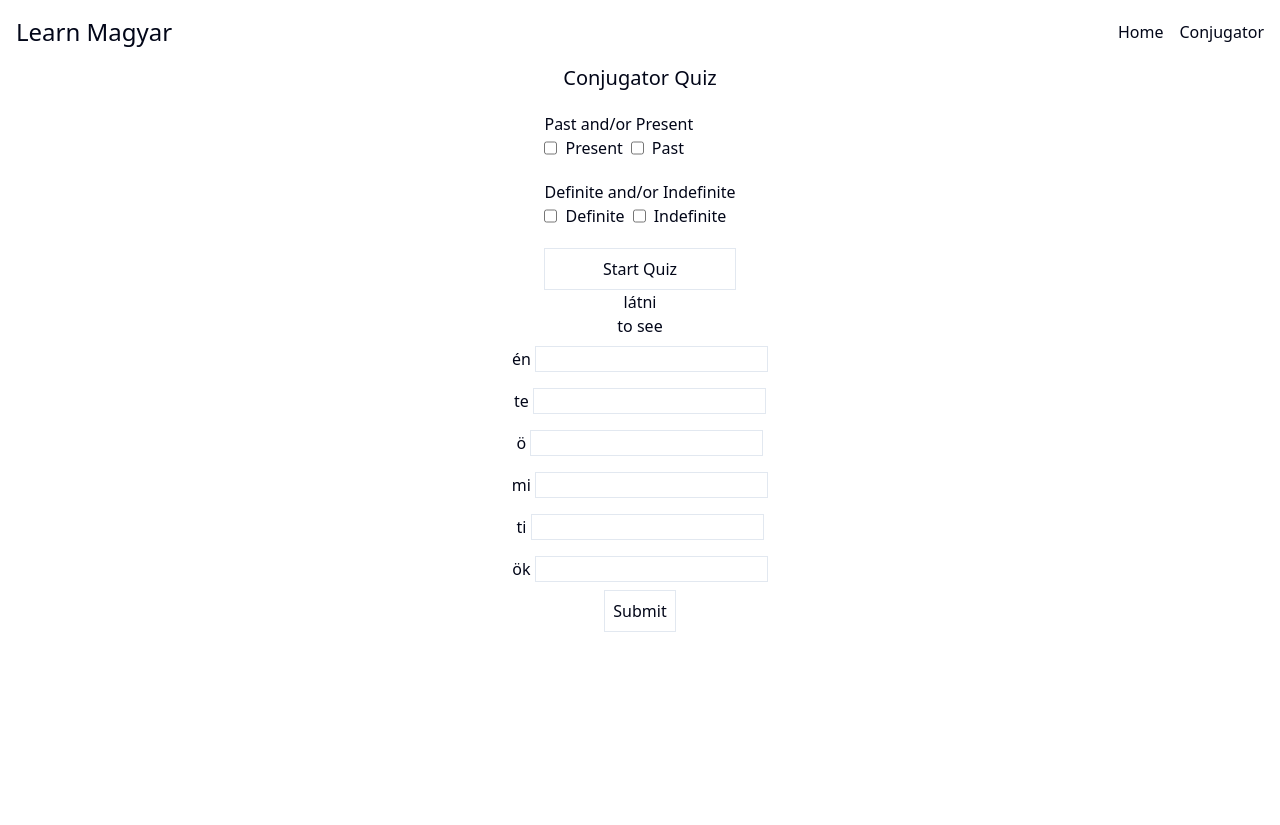
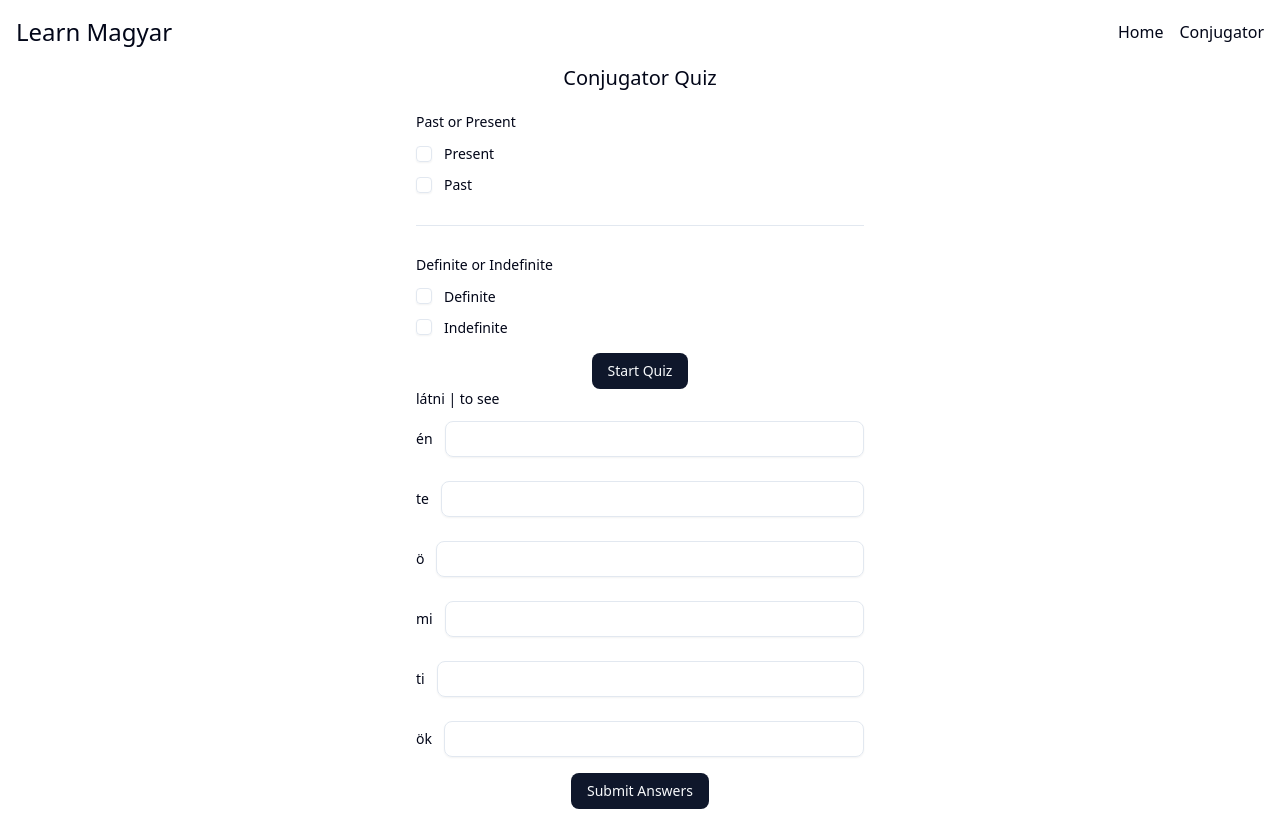
Before and after one commit to aberger3647/magyar, a React (Vite) app: page /conjugator in a window 1280 px wide. Before the commit the page ends 800 px from the top, so only its background shows below. Built offline with nearby package versions, Linux system fonts and the light colour scheme.

Commit message:
refactor: replace checkbox inputs with UI components in Conjugator

```diff
--- a/src/components/Conjugator.tsx
+++ b/src/components/Conjugator.tsx
@@ -1,45 +1,110 @@
 import conjugations from "../assets/conjugations.json";
+
+import { Checkbox } from "@/components/ui/checkbox";
+
+import {
+  Field,
+  FieldGroup,
+  FieldLabel,
+  FieldLegend,
+  FieldSeparator,
+  FieldSet,
+} from "@/components/ui/field";
+import { Button } from "./ui/button";
+import { Input } from "./ui/input";
+
+function FieldCheckbox() {
+  return (
+    <FieldGroup>
+      <FieldSet>
+        <FieldLegend variant="label">Past or Present</FieldLegend>
+        <FieldGroup className="gap-3">
+          <Field orientation="horizontal">
+            <Checkbox id="finder-pref-9k2-hard-disks-ljj" />
+            <FieldLabel
+              htmlFor="finder-pref-9k2-hard-disks-ljj"
+              className="font-normal"
+              defaultChecked
+            >
+              Present
+            </FieldLabel>
+          </Field>
+          <Field orientation="horizontal">
+            <Checkbox id="finder-pref-9k2-external-disks-1yg" />
+            <FieldLabel
+              htmlFor="finder-pref-9k2-external-disks-1yg"
+              className="font-normal"
+            >
+              Past
+            </FieldLabel>
+          </Field>
+        </FieldGroup>
+      </FieldSet>
+      <FieldSeparator />
+      <FieldSet>
+        <FieldLegend variant="label">Definite or Indefinite</FieldLegend>
+        <FieldGroup className="gap-3">
+          <Field orientation="horizontal">
+            <Checkbox id="finder-pref-9k2-hard-disks-ljj" />
+            <FieldLabel
+              htmlFor="finder-pref-9k2-hard-disks-ljj"
+              className="font-normal"
+              defaultChecked
+            >
+              Definite
+            </FieldLabel>
+          </Field>
+          <Field orientation="horizontal">
+            <Checkbox id="finder-pref-9k2-external-disks-1yg" />
+            <FieldLabel
+              htmlFor="finder-pref-9k2-external-disks-1yg"
+              className="font-normal"
+            >
+              Indefinite
+            </FieldLabel>
+          </Field>
+        </FieldGroup>
+      </FieldSet>
+    </FieldGroup>
+  );
+}
 
 export const Conjugator = () => {
   console.log(conjugations);
   return (
     <main className="flex flex-col items-center pb-4">
-      <h1 className="text-xl mb-5">Conjugator Quiz</h1>
-      <form className="flex flex-col gap-5">
-        <fieldset className="flex gap-2">
-          <legend>Past and/or Present</legend>
-          <input type="checkbox" name="tense" value="present" id="present" />
-          <label htmlFor="present">Present</label>
-          <input type="checkbox" name="tense" value="past" id="past" />
-          <label htmlFor="past">Past</label>
-        </fieldset>
-
-        <fieldset className="flex gap-2">
-          <legend>Definite and/or Indefinite</legend>
-          <input type="checkbox" name="def" value="definite" id="definite" />
-          <label htmlFor="definite">Definite</label>
-          <input
-            type="checkbox"
-            name="def"
-            value="indefinite"
-            id="indefinite"
-          />
-          <label htmlFor="indefinite">Indefinite</label>
-        </fieldset>
-
-        <button type="submit" className="border p-2">
-          Start Quiz
-        </button>
+      <h1 className="mb-5 text-xl">Conjugator Quiz</h1>
+      <form className="flex flex-col items-center justify-center w-full max-w-md">
+        <FieldCheckbox />
+        <Button className="mt-4">Start Quiz</Button>
       </form>
 
-      <p>{conjugations[0].infinitive}</p>
-      <p>{conjugations[0].translation}</p>
-      {Object.keys(conjugations[0].present.indefinite).map((key) => (
-        <p className="p-2">
-          {key} <input className="border" />
-        </p>
-      ))}
-      <button className="border p-2">Submit</button>
+      <form className="flex flex-col items-center justify-center w-full max-w-md">
+        <FieldGroup>
+          <FieldSet>
+            <FieldLegend variant="label">
+              {conjugations[0].infinitive} | {conjugations[0].translation}
+            </FieldLegend>
+
+            {Object.keys(conjugations[0].present.indefinite).map((key) => (
+              <FieldGroup className="gap-3">
+                <Field orientation="horizontal">
+                  <FieldLabel
+                    htmlFor="finder-pref-9k2-hard-disks-ljj"
+                    className="font-normal"
+                    defaultChecked
+                  >
+                    {key}
+                  </FieldLabel>
+                  <Input id="finder-pref-9k2-hard-disks-ljj" />
+                </Field>
+              </FieldGroup>
+            ))}
+          </FieldSet>
+        </FieldGroup>
+      <Button className="mt-4">Submit Answers</Button>
+      </form>
+
     </main>
   );
 };
```
